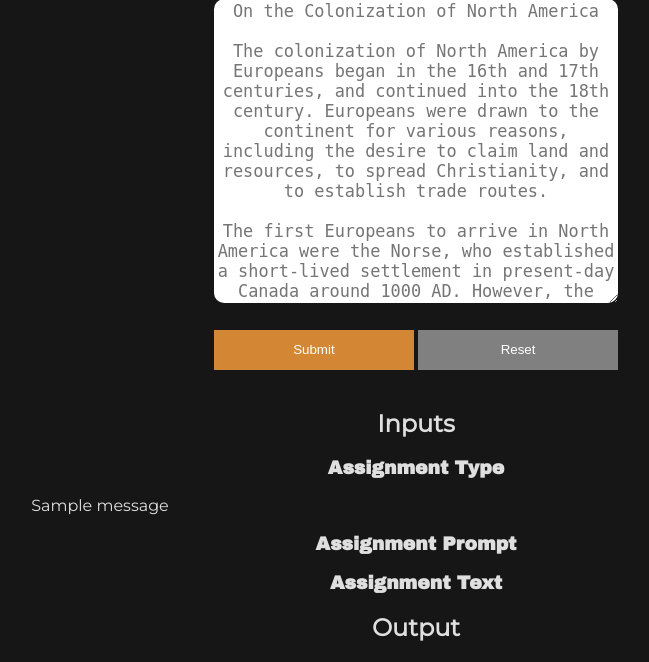
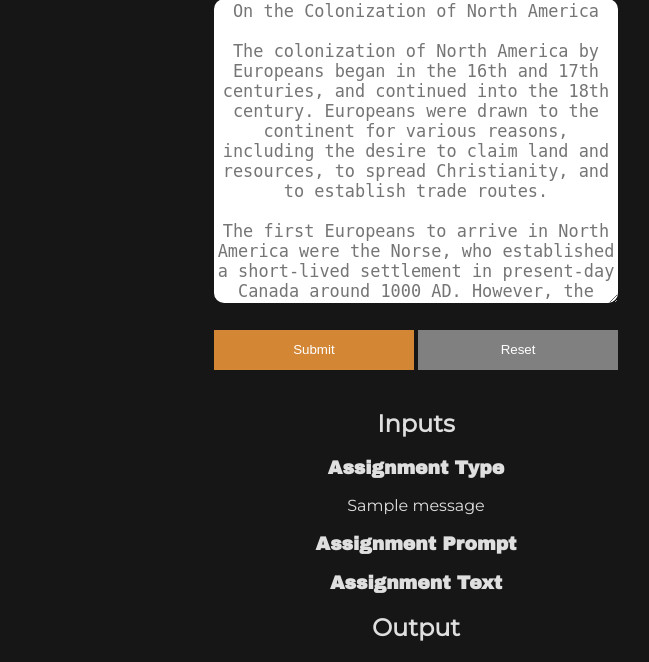
Before and after one commit to asparagusbeef/critiqueApp, a Flask app: template templates/index.html in a window 1280 px wide. Shown: the part 470-1132 px from the top of the page, without its empty margins (224-873 px from the left). Run offline with Flask 2, Linux system fonts and the light colour scheme; the template is opened without the code that fills it, so the values that code supplies are empty; one stand-in notice (Sample message) is shown.

Commit message:
Update index.html

```diff
--- a/templates/index.html
+++ b/templates/index.html
@@ -2,7 +2,6 @@
 <html>
 	<head>
 	<meta charset="UT8-8">
-	<style type="text/css"> p { width: 50%; text-align: center} </style>
 	<title>AI Critique Beta</title>
 	</head>
 	<body>
@@ -116,17 +115,17 @@ Overall, the colonization of North America by Europeans had both positive and ne
 		<div>
 			<h2 access="false" id="inputs">Inputs</h2>
 			<div id="assignment_type" class="card"><h3>Assignment Type</h3>
-				<p align="center"> {{get_flashed_messages()[0]}} </p>
+				<p style="text-align: center;"> {{get_flashed_messages()[0]}} </p>
 			</div>
 			<div id="assignment_prompt" class="card"><h3>Assignment Prompt</h3>
-				<p align="center"> {{get_flashed_messages()[1]}} </p>
+				<p style="text-align: center;"> {{get_flashed_messages()[1]}} </p>
 			</div>
 			<div id="assignment_text" class="card"><h3>Assignment Text</h3>
-				<p align="center" style="white-space: pre-line"> {{get_flashed_messages()[2]}} </p>
+				<p style="text-align: center; white-space: pre-line"> {{get_flashed_messages()[2]}} </p>
 			</div>
 			<div>
 				<h2 access="false" id="output">Output</h2>
-				<p align="center"> {{get_flashed_messages()[3]}} </p>
+				<p style="text-align: center;"> {{get_flashed_messages()[3]}} </p>
 			</div>
 		</div>
 
```
